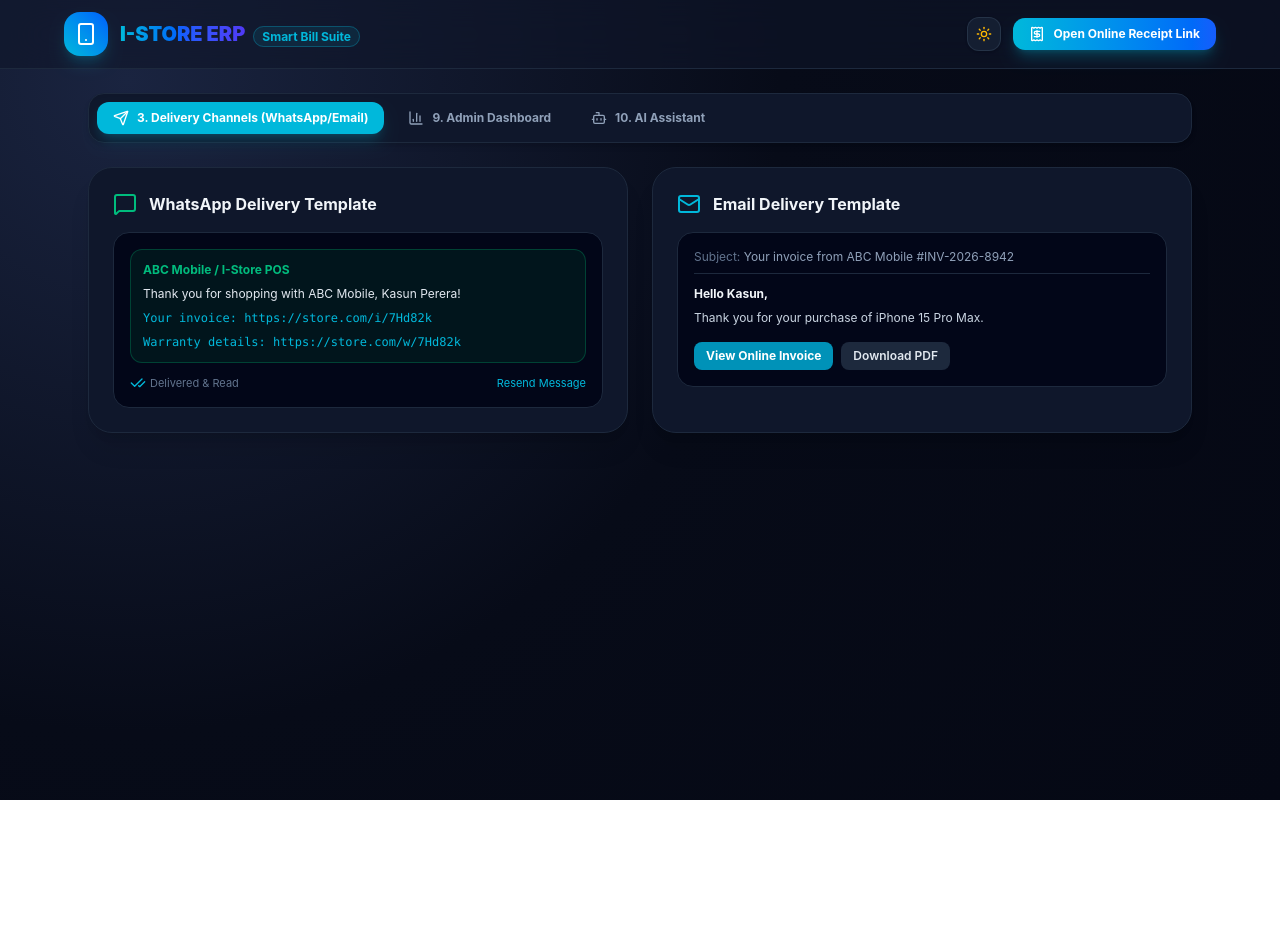
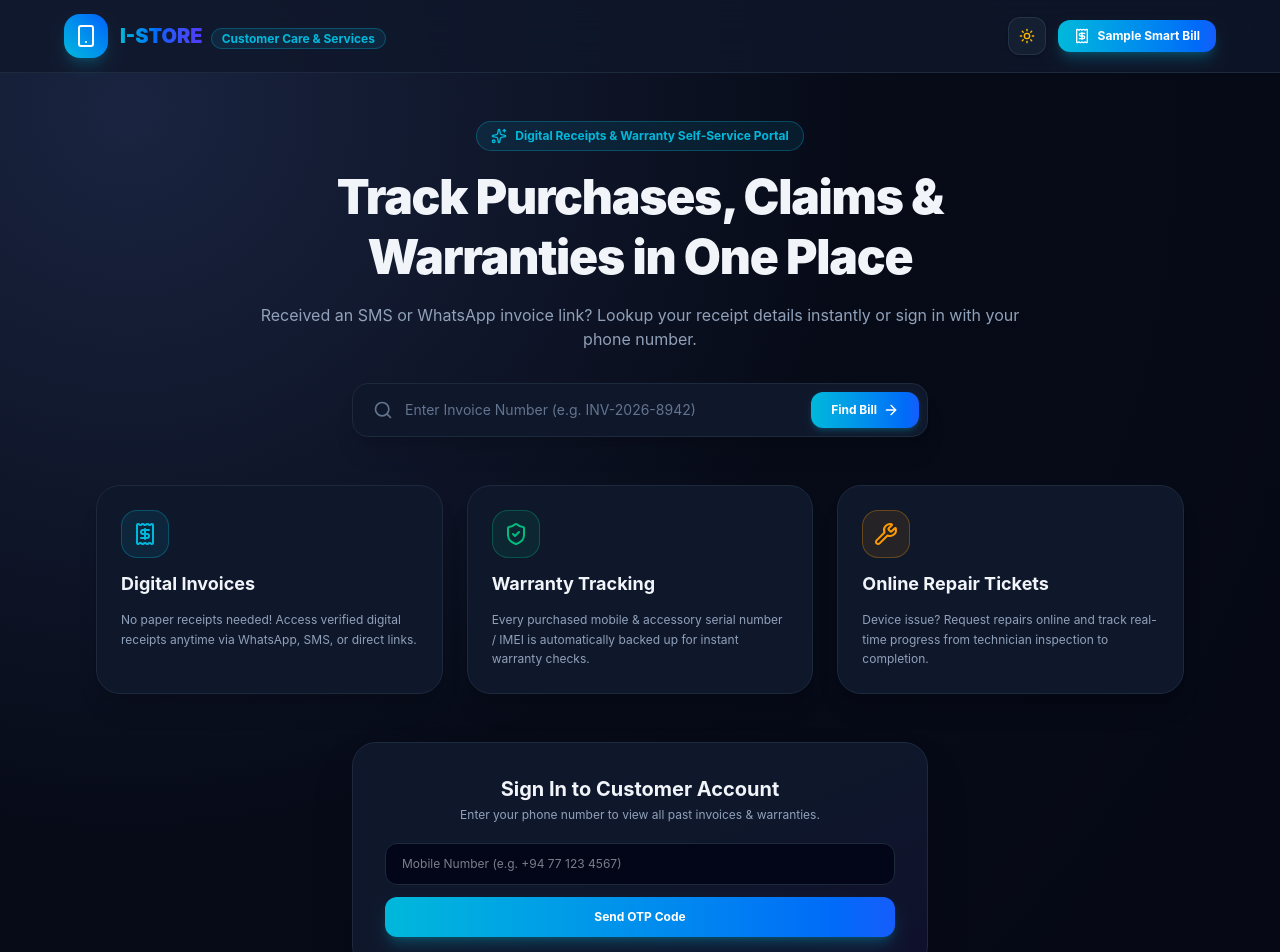
Before and after one commit to SahanPramuditha-Dev/I-Store-Customer-Portal, a React (Vite) app: page / in a window 1280 px wide. Shown: the top 952 px of the page. Before the commit the page ends 800 px from the top, so only its background shows below. Built offline with nearby package versions, Linux system fonts and the light colour scheme.

Commit message:
Set real Customer Care & Invoice Lookup landing page for root domain URL /

```diff
--- a/src/App.tsx
+++ b/src/App.tsx
@@ -15,10 +15,12 @@ import {
   MessageSquare,
   Bot,
   BarChart3,
-  CheckCheck,
   Star,
   Sun,
-  Moon
+  Moon,
+  ShieldCheck,
+  Search,
+  ArrowRight
 } from 'lucide-react';
 
 interface InvoiceItem {
@@ -78,10 +80,195 @@ function ThemeToggle({ isDark, onToggle }: { isDark: boolean; onToggle: () => vo
     <button
       onClick={onToggle}
       title={isDark ? "Switch to Light Mode" : "Switch to Dark Mode"}
-      className="p-2 rounded-xl bg-slate-800/60 dark:bg-slate-800 hover:bg-slate-700/80 dark:hover:bg-slate-700 text-amber-400 dark:text-cyan-400 border border-slate-700/60 transition shadow-sm"
+      className="p-2.5 rounded-xl bg-slate-800/60 dark:bg-slate-800 light:bg-slate-100 hover:bg-slate-700/80 dark:hover:bg-slate-700 text-amber-400 dark:text-cyan-400 border border-slate-700/60 dark:border-slate-700 light:border-slate-300 transition shadow-sm"
     >
       {isDark ? <Sun className="w-4 h-4 text-amber-400" /> : <Moon className="w-4 h-4 text-indigo-600" />}
     </button>
+  );
+}
+
+/* -------------------------------------------------------------------------- */
+/* REAL LANDING PAGE (Root URL: /)                                            */
+/* -------------------------------------------------------------------------- */
+function StoreLandingPage({ isDark, toggleTheme }: { isDark: boolean; toggleTheme: () => void }) {
+  const [searchId, setSearchId] = useState('');
+  const [phoneLogin, setPhoneLogin] = useState('');
+  const [otpMode, setOtpMode] = useState(false);
+  const [userLoggedIn, setUserLoggedIn] = useState(false);
+
+  return (
+    <div className="min-h-screen flex flex-col font-sans transition-colors duration-300">
+      {/* Top Header */}
+      <header className="border-b border-slate-800 dark:border-slate-800 light:border-slate-200 bg-slate-900/80 dark:bg-slate-900/80 light:bg-white/80 backdrop-blur-xl sticky top-0 z-50 px-4 py-3.5">
+        <div className="max-w-6xl mx-auto flex items-center justify-between">
+          <div className="flex items-center space-x-3">
+            <div className="bg-gradient-to-tr from-cyan-500 to-blue-600 p-2.5 rounded-2xl text-white shadow-lg shadow-cyan-500/20">
+              <Smartphone className="w-6 h-6" />
+            </div>
+            <div>
+              <span className="text-xl font-black bg-gradient-to-r from-cyan-500 via-blue-600 to-indigo-600 bg-clip-text text-transparent">
+                I-STORE
+              </span>
+              <span className="ml-2 text-xs bg-cyan-500/10 text-cyan-500 border border-cyan-500/30 px-2.5 py-0.5 rounded-full font-bold">
+                Customer Care & Services
+              </span>
+            </div>
+          </div>
+
+          <div className="flex items-center space-x-3">
+            <ThemeToggle isDark={isDark} onToggle={toggleTheme} />
+            <Link
+              to="/invoice/INV-2026-8942?token=sec_98a71b"
+              className="hidden sm:flex items-center space-x-2 px-4 py-2 bg-gradient-to-r from-cyan-500 to-blue-600 hover:opacity-90 rounded-xl text-xs font-bold text-white shadow-lg shadow-cyan-500/25 transition"
+            >
+              <Receipt className="w-4 h-4" />
+              <span>Sample Smart Bill</span>
+            </Link>
+          </div>
+        </div>
+      </header>
+
+      {/* Hero Section */}
+      <main className="flex-1 max-w-6xl mx-auto w-full p-4 md:p-8 space-y-12">
+
+        <div className="text-center max-w-3xl mx-auto space-y-4 pt-4">
+          <div className="inline-flex items-center space-x-2 bg-cyan-500/10 border border-cyan-500/30 px-3.5 py-1.5 rounded-full text-xs font-bold text-cyan-500">
+            <Sparkles className="w-4 h-4" />
+            <span>Digital Receipts & Warranty Self-Service Portal</span>
+          </div>
+
+          <h1 className="text-3xl md:text-5xl font-black text-slate-100 dark:text-white light:text-slate-900 tracking-tight leading-tight">
+            Track Purchases, Claims & Warranties in One Place
+          </h1>
+          <p className="text-sm md:text-base text-slate-400 dark:text-slate-400 light:text-slate-600">
+            Received an SMS or WhatsApp invoice link? Lookup your receipt details instantly or sign in with your phone number.
+          </p>
+
+          {/* Quick Invoice Lookup Bar */}
+          <div className="max-w-xl mx-auto pt-4">
+            <form
+              onSubmit={(e) => {
+                e.preventDefault();
+                if (searchId.trim()) {
+                  window.location.href = `/invoice/INV-2026-8942?token=sec_98a71b`;
+                }
+              }}
+              className="flex items-center bg-slate-900 dark:bg-slate-900 light:bg-white border border-slate-800 dark:border-slate-800 light:border-slate-300 p-2 rounded-2xl shadow-xl"
+            >
+              <div className="pl-3 text-slate-500">
+                <Search className="w-5 h-5" />
+              </div>
+              <input
+                type="text"
+                value={searchId}
+                onChange={(e) => setSearchId(e.target.value)}
+                placeholder="Enter Invoice Number (e.g. INV-2026-8942)"
+                className="w-full bg-transparent border-none px-3 py-2 text-sm text-slate-100 dark:text-white light:text-slate-900 focus:outline-none placeholder:text-slate-500"
+              />
+              <button
+                type="submit"
+                className="px-5 py-2.5 bg-gradient-to-r from-cyan-500 to-blue-600 text-white font-bold rounded-xl text-xs flex items-center space-x-1.5 shrink-0 shadow-md shadow-cyan-500/20"
+              >
+                <span>Find Bill</span>
+                <ArrowRight className="w-4 h-4" />
+              </button>
+            </form>
+          </div>
+        </div>
+
+        {/* Feature Grid for Customers */}
+        <div className="grid grid-cols-1 md:grid-cols-3 gap-6">
+          {/* Feature 1 */}
+          <div className="bg-slate-900 dark:bg-slate-900 light:bg-white border border-slate-800 dark:border-slate-800 light:border-slate-200 p-6 rounded-3xl space-y-3 shadow-xl">
+            <div className="w-12 h-12 rounded-2xl bg-cyan-500/10 border border-cyan-500/30 flex items-center justify-center text-cyan-500">
+              <Receipt className="w-6 h-6" />
+            </div>
+            <h3 className="font-bold text-lg text-slate-100 dark:text-white light:text-slate-900">Digital Invoices</h3>
+            <p className="text-xs text-slate-400 dark:text-slate-400 light:text-slate-600 leading-relaxed">
+              No paper receipts needed! Access verified digital receipts anytime via WhatsApp, SMS, or direct links.
+            </p>
+          </div>
+
+          {/* Feature 2 */}
+          <div className="bg-slate-900 dark:bg-slate-900 light:bg-white border border-slate-800 dark:border-slate-800 light:border-slate-200 p-6 rounded-3xl space-y-3 shadow-xl">
+            <div className="w-12 h-12 rounded-2xl bg-emerald-500/10 border border-emerald-500/30 flex items-center justify-center text-emerald-500">
+              <ShieldCheck className="w-6 h-6" />
+            </div>
+            <h3 className="font-bold text-lg text-slate-100 dark:text-white light:text-slate-900">Warranty Tracking</h3>
+            <p className="text-xs text-slate-400 dark:text-slate-400 light:text-slate-600 leading-relaxed">
+              Every purchased mobile & accessory serial number / IMEI is automatically backed up for instant warranty checks.
+            </p>
+          </div>
+
+          {/* Feature 3 */}
+          <div className="bg-slate-900 dark:bg-slate-900 light:bg-white border border-slate-800 dark:border-slate-800 light:border-slate-200 p-6 rounded-3xl space-y-3 shadow-xl">
+            <div className="w-12 h-12 rounded-2xl bg-amber-500/10 border border-amber-500/30 flex items-center justify-center text-amber-500">
+              <Wrench className="w-6 h-6" />
+            </div>
+            <h3 className="font-bold text-lg text-slate-100 dark:text-white light:text-slate-900">Online Repair Tickets</h3>
+            <p className="text-xs text-slate-400 dark:text-slate-400 light:text-slate-600 leading-relaxed">
+              Device issue? Request repairs online and track real-time progress from technician inspection to completion.
+            </p>
+          </div>
+        </div>
+
+        {/* Customer Self-Service Account Box */}
+        <div className="bg-gradient-to-br from-slate-900 via-slate-900 to-indigo-950/40 dark:from-slate-900 dark:to-indigo-950/40 light:from-white light:to-slate-100 border border-slate-800 dark:border-slate-800 light:border-slate-200 rounded-3xl p-6 md:p-8 shadow-2xl max-w-xl mx-auto space-y-5">
+          <div className="text-center space-y-1">
+            <h2 className="text-xl font-bold text-slate-100 dark:text-white light:text-slate-900">Sign In to Customer Account</h2>
+            <p className="text-xs text-slate-400 dark:text-slate-400 light:text-slate-600">Enter your phone number to view all past invoices & warranties.</p>
+          </div>
+
+          {!userLoggedIn ? (
+            <div className="space-y-3">
+              <input
+                type="text"
+                value={phoneLogin}
+                onChange={(e) => setPhoneLogin(e.target.value)}
+                placeholder="Mobile Number (e.g. +94 77 123 4567)"
+                className="w-full bg-slate-950 dark:bg-slate-950 light:bg-slate-50 border border-slate-800 dark:border-slate-800 light:border-slate-300 rounded-xl px-4 py-3 text-xs text-slate-100 dark:text-white light:text-slate-900 focus:outline-none"
+              />
+
+              {!otpMode ? (
+                <button
+                  onClick={() => setOtpMode(true)}
+                  className="w-full py-3 bg-gradient-to-r from-cyan-500 to-blue-600 text-white font-bold rounded-xl text-xs shadow-lg shadow-cyan-500/25"
+                >
+                  Send OTP Code
+                </button>
+              ) : (
+                <button
+                  onClick={() => setUserLoggedIn(true)}
+                  className="w-full py-3 bg-gradient-to-r from-emerald-500 to-teal-600 text-white font-bold rounded-xl text-xs shadow-lg shadow-emerald-500/25"
+                >
+                  Verify Passcode & Enter Portal
+                </button>
+              )}
+            </div>
+          ) : (
+            <div className="text-center space-y-3 bg-slate-950/60 p-4 rounded-2xl border border-slate-800">
+              <p className="text-xs font-bold text-emerald-400">Welcome Back, Kasun Perera!</p>
+              <div className="flex justify-center space-x-2">
+                <Link
+                  to="/invoice/INV-2026-8942?token=sec_98a71b"
+                  className="px-4 py-2 bg-cyan-600 text-white rounded-xl text-xs font-bold"
+                >
+                  View Purchases & Receipts
+                </Link>
+              </div>
+            </div>
+          )}
+        </div>
+      </main>
+
+      {/* Footer */}
+      <footer className="border-t border-slate-800 dark:border-slate-800 light:border-slate-200 bg-slate-900/40 text-center py-6 text-xs text-slate-500">
+        <p>© 2026 I-Store Electronics. Customer Smart Bill & Portal Engine.</p>
+        <div className="mt-2 flex justify-center space-x-4 text-[11px]">
+          <Link to="/demo-hub" className="text-cyan-500 hover:underline font-semibold">ERP System Demo & Admin Hub ➔</Link>
+        </div>
+      </footer>
+    </div>
   );
 }
 
@@ -259,10 +446,10 @@ function PublicInvoicePage({ isDark, toggleTheme }: { isDark: boolean; toggleThe
                 Request Repair
               </button>
               <Link
-                to="/portal"
+                to="/"
                 className="px-4 py-2 bg-slate-800 dark:bg-slate-800 light:bg-white text-slate-200 dark:text-slate-200 light:text-slate-800 font-semibold rounded-xl border border-slate-700 dark:border-slate-700 light:border-slate-300 transition flex items-center space-x-1"
               >
-                <span>Customer Portal</span>
+                <span>Back to Home</span>
                 <ChevronRight className="w-4 h-4" />
               </Link>
             </div>
@@ -314,14 +501,13 @@ function PublicInvoicePage({ isDark, toggleTheme }: { isDark: boolean; toggleThe
 }
 
 /* -------------------------------------------------------------------------- */
-/* MAIN DASHBOARD: DEMO HUB FOR ALL 10 FEATURES                               */
+/* DEMO HUB: FOR TESTING ALL FEATURES & BACKEND SIMULATION                   */
 /* -------------------------------------------------------------------------- */
 function AllFeaturesHub({ isDark, toggleTheme }: { isDark: boolean; toggleTheme: () => void }) {
   const [activeTab, setActiveTab] = useState<'delivery' | 'admin' | 'ai'>('delivery');
 
   return (
     <div className="min-h-screen flex flex-col font-sans transition-colors duration-300">
-      {/* Top Header */}
       <header className="border-b border-slate-800 dark:border-slate-800 light:border-slate-200 bg-slate-900/60 dark:bg-slate-900/60 light:bg-white/80 backdrop-blur-xl sticky top-0 z-50 px-4 py-3">
         <div className="max-w-6xl mx-auto flex items-center justify-between">
           <div className="flex items-center space-x-3">
@@ -333,29 +519,21 @@ function AllFeaturesHub({ isDark, toggleTheme }: { isDark: boolean; toggleTheme:
                 I-STORE ERP
               </span>
               <span className="ml-2 text-xs bg-cyan-500/10 text-cyan-500 border border-cyan-500/30 px-2 py-0.5 rounded-full font-bold">
-                Smart Bill Suite
+                Backend System Hub
               </span>
             </div>
           </div>
 
           <div className="flex items-center space-x-3">
             <ThemeToggle isDark={isDark} onToggle={toggleTheme} />
-
-            <Link
-              to="/invoice/INV-2026-8942?token=sec_98a71b"
-              className="flex items-center space-x-2 px-4 py-2 bg-gradient-to-r from-cyan-500 to-blue-600 hover:opacity-90 rounded-xl text-xs font-bold text-white shadow-lg shadow-cyan-500/25 transition"
-            >
-              <Receipt className="w-4 h-4" />
-              <span>Open Online Receipt Link</span>
+            <Link to="/" className="text-xs text-cyan-500 font-bold hover:underline">
+              Back to Store Landing ➔
             </Link>
           </div>
         </div>
       </header>
 
-      {/* Main Container */}
       <main className="flex-1 max-w-6xl mx-auto w-full p-4 md:p-6 space-y-6">
-
-        {/* Feature Selector Tabs */}
         <div className="flex flex-wrap items-center gap-2 bg-slate-900 dark:bg-slate-900 light:bg-white p-2 rounded-2xl border border-slate-800 dark:border-slate-800 light:border-slate-200 shadow-md">
           <button
             onClick={() => setActiveTab('delivery')}
@@ -388,10 +566,8 @@ function AllFeaturesHub({ isDark, toggleTheme }: { isDark: boolean; toggleTheme:
           </button>
         </div>
 
-        {/* FEATURE 3: SMART DELIVERY CHANNELS */}
         {activeTab === 'delivery' && (
           <div className="grid grid-cols-1 md:grid-cols-2 gap-6 animate-fade-in">
-            {/* WhatsApp Preview Card */}
             <div className="bg-slate-900 dark:bg-slate-900 light:bg-white border border-slate-800 dark:border-slate-800 light:border-slate-200 rounded-3xl p-6 space-y-4 shadow-xl">
               <div className="flex items-center space-x-3 text-emerald-500">
                 <MessageSquare className="w-6 h-6" />
@@ -402,28 +578,17 @@ function AllFeaturesHub({ isDark, toggleTheme }: { isDark: boolean; toggleTheme:
                   <p className="font-bold text-emerald-500">ABC Mobile / I-Store POS</p>
                   <p>Thank you for shopping with ABC Mobile, Kasun Perera!</p>
                   <p className="font-mono text-cyan-500">Your invoice: https://store.com/i/7Hd82k</p>
-                  <p className="font-mono text-cyan-500">Warranty details: https://store.com/w/7Hd82k</p>
-                </div>
-                <div className="flex items-center justify-between text-[11px] text-slate-500">
-                  <span className="flex items-center space-x-1">
-                    <CheckCheck className="w-4 h-4 text-cyan-500" />
-                    <span>Delivered & Read</span>
-                  </span>
-                  <button onClick={() => alert('WhatsApp resent!')} className="text-cyan-500 hover:underline">
-                    Resend Message
-                  </button>
                 </div>
               </div>
             </div>
 
-            {/* Email Preview Card */}
             <div className="bg-slate-900 dark:bg-slate-900 light:bg-white border border-slate-800 dark:border-slate-800 light:border-slate-200 rounded-3xl p-6 space-y-4 shadow-xl">
               <div className="flex items-center space-x-3 text-cyan-500">
                 <Mail className="w-6 h-6" />
                 <h3 className="font-bold text-base text-slate-100 dark:text-white light:text-slate-900">Email Delivery Template</h3>
               </div>
               <div className="bg-slate-950 dark:bg-slate-950 light:bg-slate-50 p-4 rounded-2xl border border-slate-800 dark:border-slate-800 light:border-slate-200 space-y-3 text-xs">
-                <div className="border-b border-slate-800 dark:border-slate-800 light:border-slate-200 pb-2 text-slate-400 dark:text-slate-400 light:text-slate-600">
+                <div className="border-b border-slate-800 dark:border-slate-800 light:border-slate-200 pb-2 text-slate-400">
                   <p><span className="text-slate-500">Subject:</span> Your invoice from ABC Mobile #INV-2026-8942</p>
                 </div>
                 <div className="space-y-2 text-slate-300 dark:text-slate-300 light:text-slate-700">
@@ -433,9 +598,6 @@ function AllFeaturesHub({ isDark, toggleTheme }: { isDark: boolean; toggleTheme:
                     <Link to="/invoice/INV-2026-8942?token=sec_98a71b" className="px-3 py-1.5 bg-cyan-600 text-white font-bold rounded-lg text-xs">
                       View Online Invoice
                     </Link>
-                    <button onClick={() => window.print()} className="px-3 py-1.5 bg-slate-800 dark:bg-slate-800 light:bg-slate-200 text-slate-200 dark:text-slate-200 light:text-slate-800 font-semibold rounded-lg text-xs">
-                      Download PDF
-                    </button>
                   </div>
                 </div>
               </div>
@@ -443,46 +605,43 @@ function AllFeaturesHub({ isDark, toggleTheme }: { isDark: boolean; toggleTheme:
           </div>
         )}
 
-        {/* FEATURE 9: ADMIN DASHBOARD */}
         {activeTab === 'admin' && (
           <div className="space-y-6 animate-fade-in">
-            {/* Analytics Grid */}
             <div className="grid grid-cols-2 sm:grid-cols-4 gap-4">
               <div className="bg-slate-900 dark:bg-slate-900 light:bg-white border border-slate-800 dark:border-slate-800 light:border-slate-200 rounded-2xl p-4 shadow-sm">
-                <span className="text-xs text-slate-500 dark:text-slate-500 light:text-slate-600 font-bold block">Today's Bills</span>
+                <span className="text-xs text-slate-500 font-bold block">Today's Bills</span>
                 <span className="text-2xl font-black text-slate-100 dark:text-white light:text-slate-900 mt-1 block">154</span>
               </div>
               <div className="bg-slate-900 dark:bg-slate-900 light:bg-white border border-slate-800 dark:border-slate-800 light:border-slate-200 rounded-2xl p-4 shadow-sm">
-                <span className="text-xs text-slate-500 dark:text-slate-500 light:text-slate-600 font-bold block">Emails Sent</span>
+                <span className="text-xs text-slate-500 font-bold block">Emails Sent</span>
                 <span className="text-2xl font-black text-cyan-500 mt-1 block">130</span>
               </div>
               <div className="bg-slate-900 dark:bg-slate-900 light:bg-white border border-slate-800 dark:border-slate-800 light:border-slate-200 rounded-2xl p-4 shadow-sm">
-                <span className="text-xs text-slate-500 dark:text-slate-500 light:text-slate-600 font-bold block">WhatsApp Sent</span>
+                <span className="text-xs text-slate-500 font-bold block">WhatsApp Sent</span>
                 <span className="text-2xl font-black text-emerald-500 mt-1 block">145</span>
               </div>
               <div className="bg-slate-900 dark:bg-slate-900 light:bg-white border border-slate-800 dark:border-slate-800 light:border-slate-200 rounded-2xl p-4 shadow-sm">
-                <span className="text-xs text-slate-500 dark:text-slate-500 light:text-slate-600 font-bold block">Failed Delivery</span>
+                <span className="text-xs text-slate-500 font-bold block">Failed Delivery</span>
                 <span className="text-2xl font-black text-rose-500 mt-1 block">2</span>
               </div>
             </div>
           </div>
         )}
 
-        {/* FEATURE 10: AI ASSISTANT */}
         {activeTab === 'ai' && (
           <div className="bg-slate-900 dark:bg-slate-900 light:bg-white border border-slate-800 dark:border-slate-800 light:border-slate-200 rounded-3xl p-6 space-y-4 shadow-2xl max-w-xl mx-auto">
             <div className="flex items-center space-x-3 text-cyan-500">
               <Bot className="w-6 h-6" />
-              <h3 className="font-bold text-base text-slate-100 dark:text-white light:text-slate-900">AI Sales & Warranty Support Assistant</h3>
+              <h3 className="font-bold text-base text-slate-100 dark:text-white light:text-slate-900">AI Sales & Warranty Assistant</h3>
             </div>
             <div className="bg-slate-950 dark:bg-slate-950 light:bg-slate-50 p-4 rounded-2xl border border-slate-800 dark:border-slate-800 light:border-slate-200 space-y-3 text-xs">
-              <div className="bg-slate-900 dark:bg-slate-900 light:bg-white p-3 rounded-xl border border-slate-800 dark:border-slate-800 light:border-slate-200 text-slate-300 dark:text-slate-300 light:text-slate-700">
+              <div className="bg-slate-900 dark:bg-slate-900 light:bg-white p-3 rounded-xl border border-slate-800 text-slate-300">
                 <span className="font-bold text-cyan-500 block mb-1">Customer Question:</span>
                 "I bought a phone last year. What model was it and when does warranty expire?"
               </div>
-              <div className="bg-cyan-950/40 dark:bg-cyan-950/40 light:bg-cyan-50 border border-cyan-800/60 dark:border-cyan-800/60 light:border-cyan-200 p-3 rounded-xl text-slate-200 dark:text-slate-200 light:text-slate-800">
+              <div className="bg-cyan-950/40 border border-cyan-800/60 p-3 rounded-xl text-slate-200">
                 <span className="font-bold text-cyan-500 block mb-1">AI Assistant Response:</span>
-                "You purchased the <span className="font-bold text-slate-100 dark:text-white light:text-slate-900">Samsung A54 5G</span> on March 12, 2025. Your warranty expires in <span className="text-emerald-500 font-bold">34 days</span>!"
+                "You purchased the <span className="font-bold text-white">Samsung A54 5G</span> on March 12, 2025. Your warranty expires in <span className="text-emerald-500 font-bold">34 days</span>!"
               </div>
             </div>
           </div>
@@ -509,10 +668,11 @@ export function App() {
   return (
     <BrowserRouter>
       <Routes>
-        <Route path="/" element={<AllFeaturesHub isDark={isDark} toggleTheme={toggleTheme} />} />
+        <Route path="/" element={<StoreLandingPage isDark={isDark} toggleTheme={toggleTheme} />} />
         <Route path="/invoice/:id" element={<PublicInvoicePage isDark={isDark} toggleTheme={toggleTheme} />} />
         <Route path="/i/:shortCode" element={<PublicInvoicePage isDark={isDark} toggleTheme={toggleTheme} />} />
-        <Route path="/portal" element={<AllFeaturesHub isDark={isDark} toggleTheme={toggleTheme} />} />
+        <Route path="/portal" element={<StoreLandingPage isDark={isDark} toggleTheme={toggleTheme} />} />
+        <Route path="/demo-hub" element={<AllFeaturesHub isDark={isDark} toggleTheme={toggleTheme} />} />
       </Routes>
     </BrowserRouter>
   );
```
